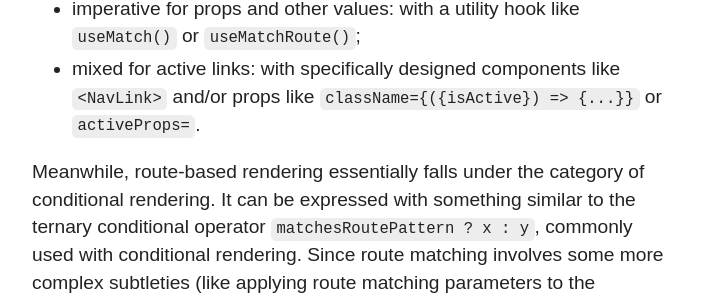
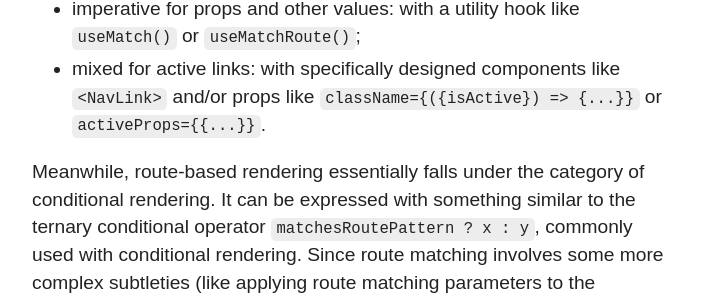
Before and after one commit to axtk/axtk.github.io, a Jekyll site: the page built from routescape.md, in a window 1280 px wide and 900 px high, scrolled down 435 px. Shown: the part 142-444 px from the top of the window, without its empty margins (289-990 px from the left). Built offline with Jekyll 4.4.1, drawn with Linux system fonts in a browser that asks for light colours; our own code applies the rules of GitHub Pages for plain Markdown files; some of the changed lines change nothing that is shown.

Commit message:
escape double braces

```diff
--- a/routescape.md
+++ b/routescape.md
@@ -19,7 +19,7 @@ There are often several uninterchangeable ways to match a route pattern against
 
 - declarative for components: with a component like `<Route>`, a config, or a certain file structure;
 - imperative for props and other values: with a utility hook like `useMatch()` or `useMatchRoute()`;
-- mixed for active links: with specifically designed components like `<NavLink>` and/or props like `className={({isActive}) => {...}}` or `activeProps={{...}}`.
+- mixed for active links: with specifically designed components like `<NavLink>` and/or props like `className={({isActive}) => {...}}` or {% raw %}`activeProps={{...}}`{% endraw %}.
 
 Meanwhile, route-based rendering essentially falls under the category of conditional rendering. It can be expressed with something similar to the ternary conditional operator `matchesRoutePattern ? x : y`, commonly used with conditional rendering. Since route matching involves some more complex subtleties (like applying route matching parameters to the returned value), we're going with the ternary function `withRoute(routePattern, x, y)` maintaining the semantics similar to the ternary conditional operator.
 
```
